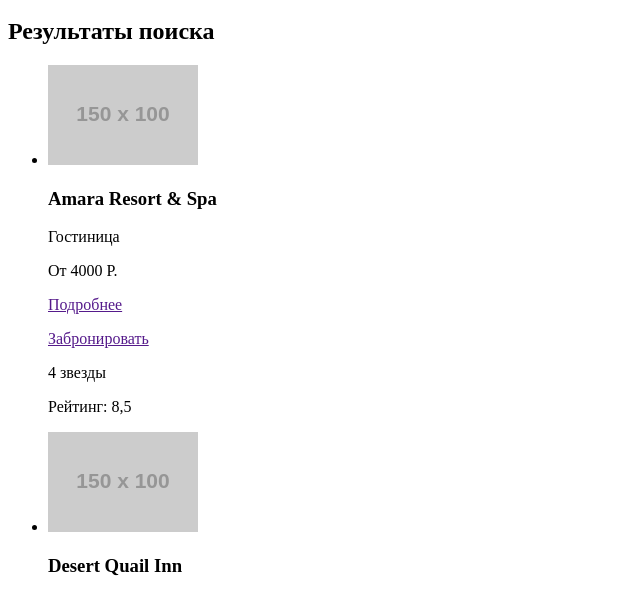
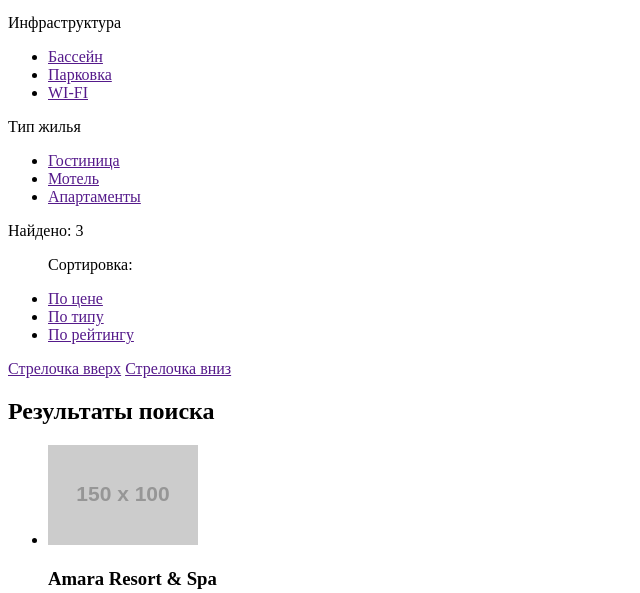
Before and after one commit to Akie95010/1488419-sedona-28, a plain HTML site: page catalog.html in a window 1280 px wide. Shown: the part 202-795 px from the top of the page, without its empty margins (0-640 px from the left). Drawn offline with Linux system fonts and the light colour scheme; placeholder pictures from the web are drawn by us.

Commit message:
Дополнительная разметка

```diff
--- a/catalog.html
+++ b/catalog.html
@@ -16,6 +16,29 @@
   </ul>
 </nav>
     </header>
+<section>
+  <P>Инфраструктура</P>
+  <ul>
+    <li><a href="">Бассейн</a></li>
+    <li><a href="">Парковка</a></li>
+    <li><a href="">WI-FI</a></li>
+  </ul>
+  <P>Тип жилья</P>
+  <ul>
+    <li><a href="">Гостиница</a></li>
+    <li><a href="">Мотель</a></li>
+    <li><a href="">Апартаменты</a></li>
+  </ul>
+<p>Найдено: 3</p>
+<ul>
+  <p>Сортировка: </p>
+    <li><a href="">По цене</a></li>
+    <li><a href="">По типу</a></li>
+    <li><a href="">По рейтингу</a></li>
+  </ul>
+  <a href="">Стрелочка вверх</a>
+  <a href="">Стрелочка вниз</a>
+</section>
 
    <section>
        <h2>Результаты поиска</h2>
```
Also changed, not shown: index.html (+32 -7 lines).
